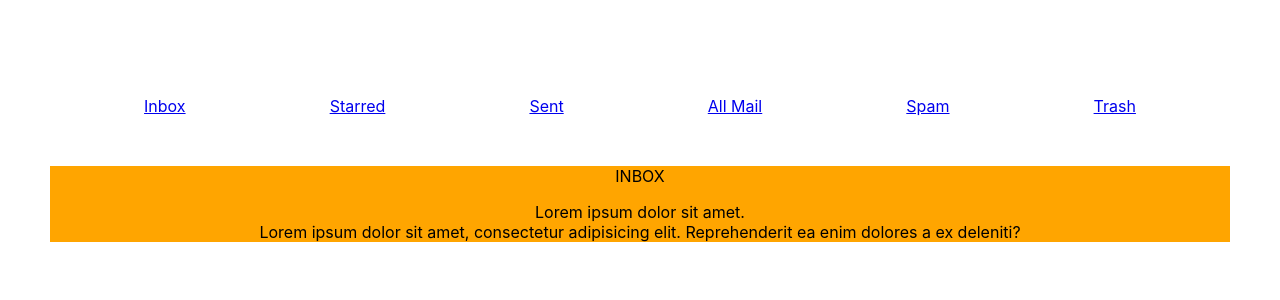
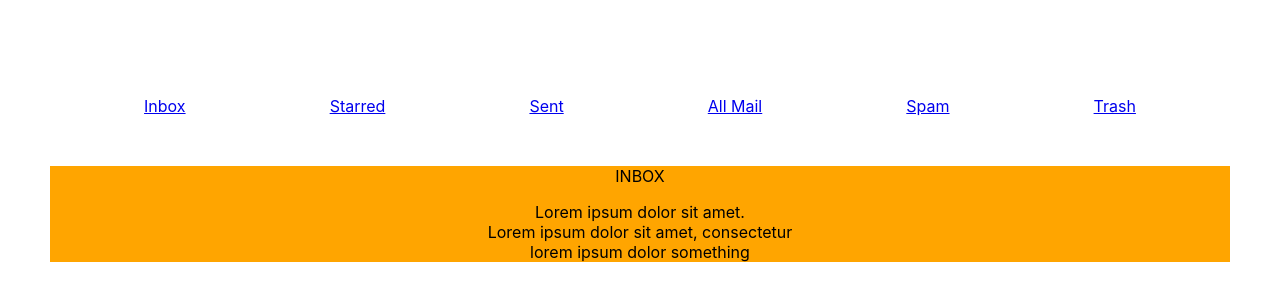
Before and after one commit to milosrancic/reactjs-gmail-clone, a React (Create React App) app: page /inbox in a window 1280 px wide. Shown: the top 300 px of the page. Built offline with nearby package versions, Linux system fonts and the light colour scheme; the HTML template or start-up script is replaced by a standard one.

Commit message:
hardcoded emails

```diff
--- a/src/container/App.js
+++ b/src/container/App.js
@@ -15,7 +15,11 @@ class App extends Component {
         },
         {
           id: 2,
-          email: "Lorem ipsum dolor sit amet, consectetur adipisicing elit. Reprehenderit ea enim dolores a ex deleniti?"
+          email: "Lorem ipsum dolor sit amet, consectetur"
+        },
+        {
+          id: 3,
+          email: "lorem ipsum dolor something"
         }
       ],
       spam: [
@@ -34,7 +38,6 @@ class App extends Component {
   render() {
     return (
       <div className="App">
-        {/* <Layout prop="passed prop from APP" state={this.state} /> */}
         <Layout state={this.state.inbox} />
       </div>
     )
```
